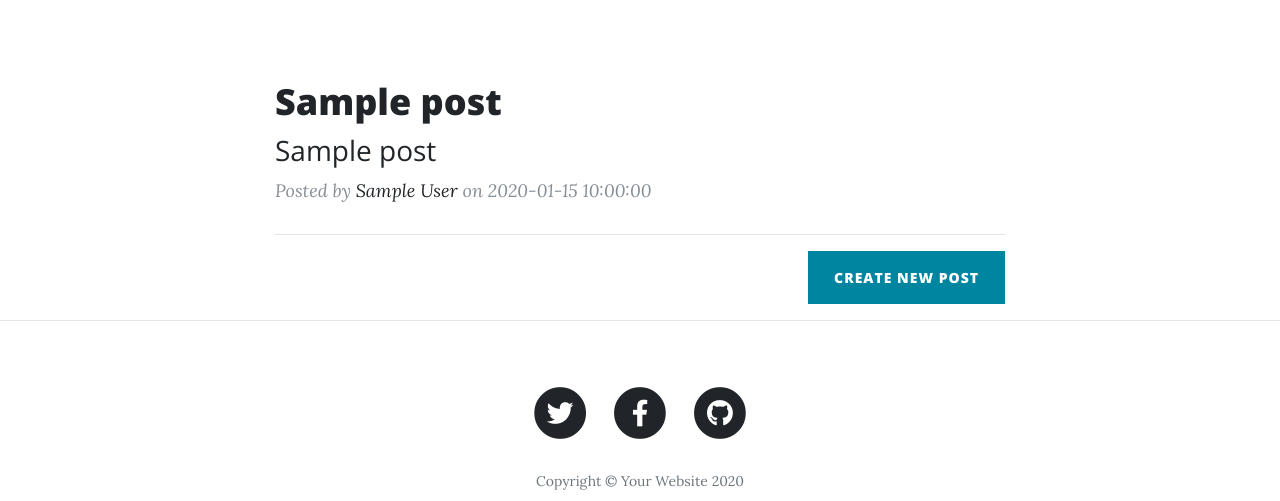
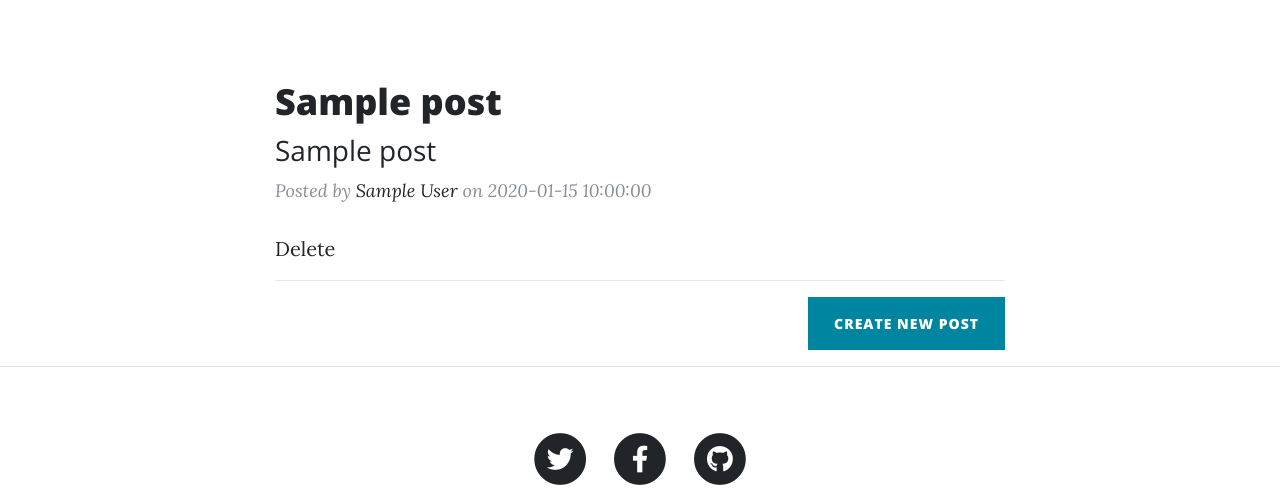
Before and after one commit to DennisC0715/RESTful-Blog-python, a Python web app: template templates/index.html in a window 1280 px wide. Shown: the part 532-1033 px from the top of the page. Run offline with Jinja, Linux system fonts and the light colour scheme; the template is opened without the code that fills it: most values are stand-ins (such as "Sample title", 1, 10 or a date in 2020); some libraries are stand-ins or nearby versions.

Commit message:
last step delete

```diff
--- a/main.py
+++ b/main.py
@@ -1,4 +1,4 @@
-from flask import Flask, render_template, redirect, url_for
+from flask import Flask, render_template, redirect, url_for, request
 from flask_bootstrap import Bootstrap
 from flask_sqlalchemy import SQLAlchemy
 from flask_wtf import FlaskForm
@@ -103,6 +103,8 @@ def edit_post(post_id):
     return render_template("make-post.html", form=edit_form, edit=True)
 
 
+@app.route("/delete")
+def delete():
 
 
 
--- a/templates/index.html
+++ b/templates/index.html
@@ -31,7 +31,7 @@
           </a>
           <p class="post-meta">Posted by
             <a href="#">{{post.author}}</a>
-            on {{post.date}}</p>
+            on {{post.date}}</p><a href="{{url_for('delete', id=post.id)}}">Delete</a>
         </div>
         <hr>
         {% endfor %}
```
